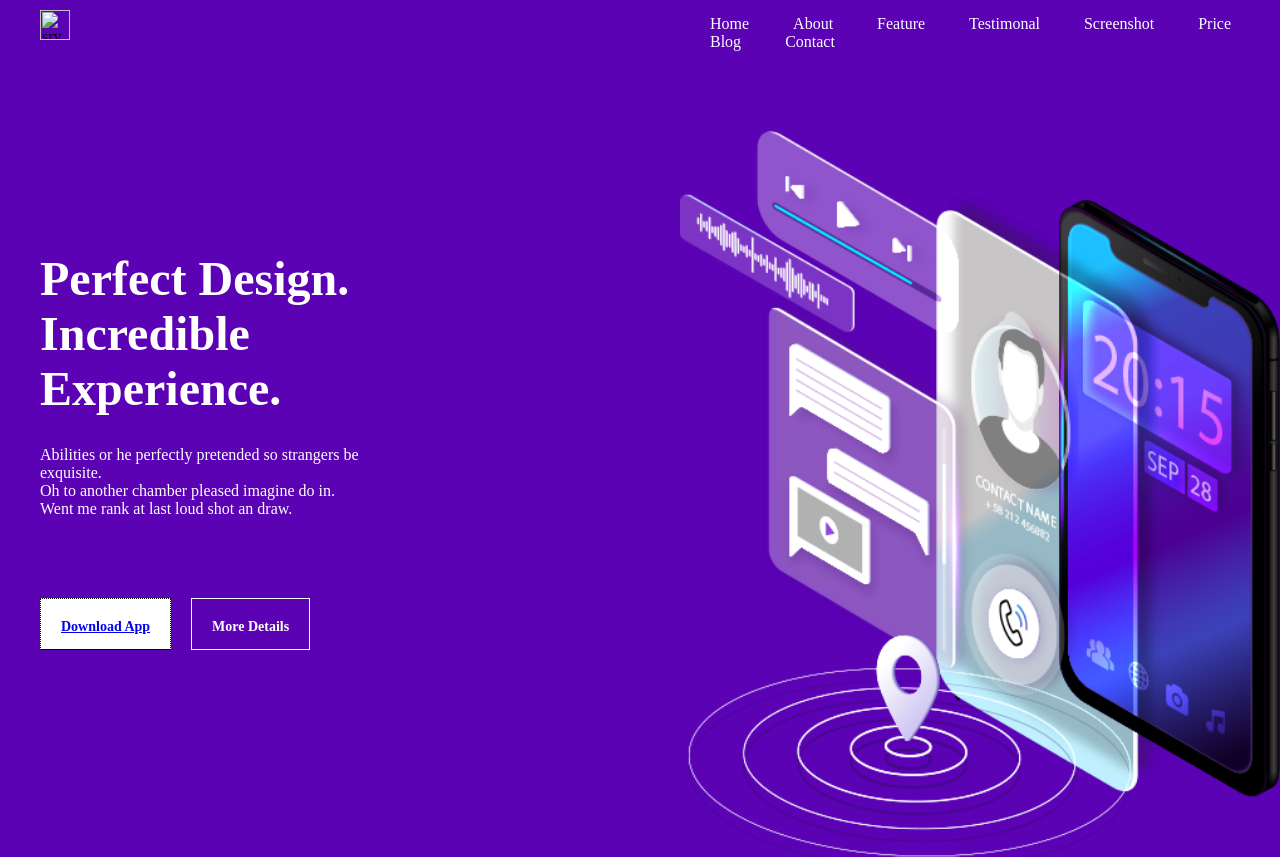
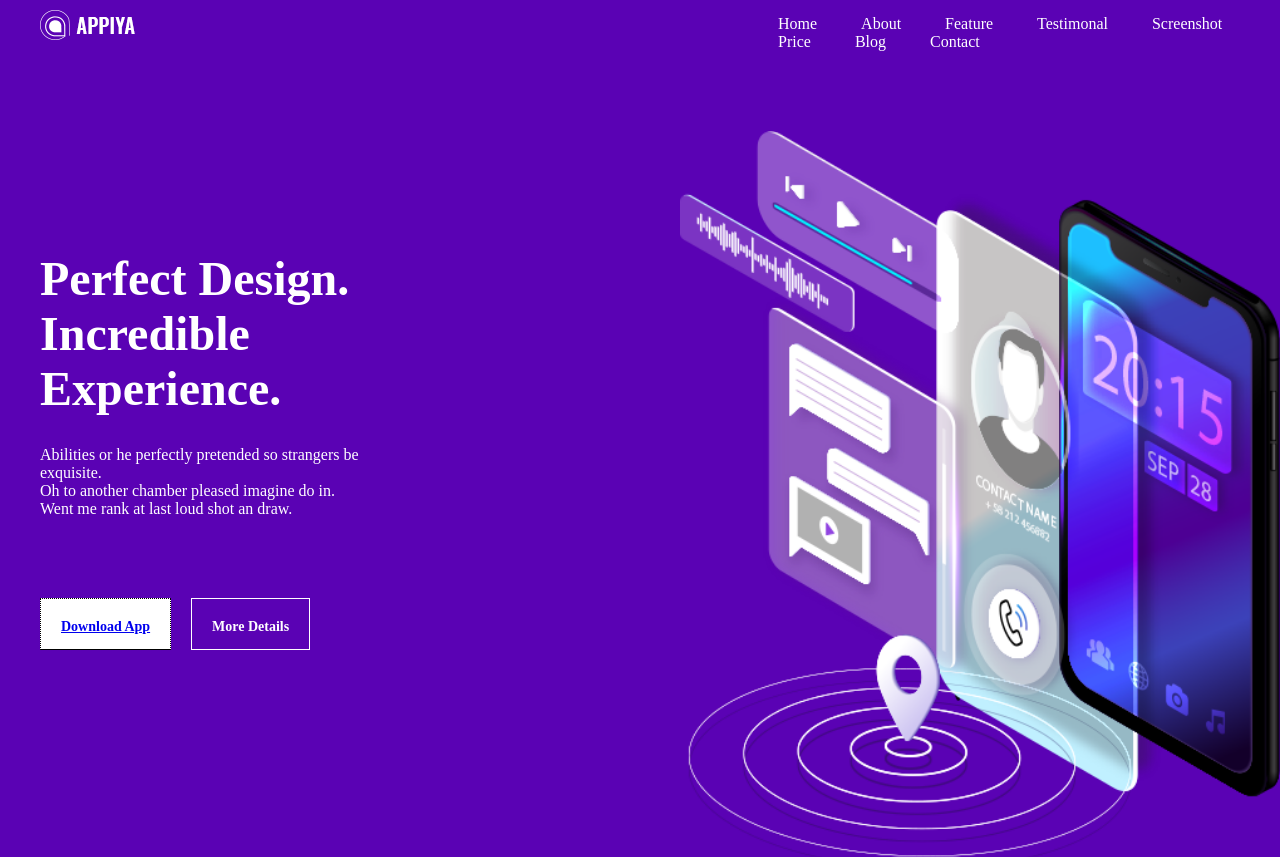
Before and after one commit to Kevinbabariya1803/kevin.github.io, a plain HTML site: page index.html in a window 1280 px wide. Shown: the top 857 px of the page. Drawn offline with Linux system fonts and the light colour scheme; files whose address does not match are found by name.

Commit message:
Update index.html

```diff
--- a/index.html
+++ b/index.html
@@ -11,7 +11,7 @@
         <header>
             <div class="header">
                 <div class="logo">
-                    <img src="photos/logo.png" alt="sry" style="height: 30px ; width: auto;">
+                    <img src="logo.png" alt="sry" style="height: 30px ; width: auto;">
                 </div>
                 <div class="content">
                     <a href="#">Home</a>
```
